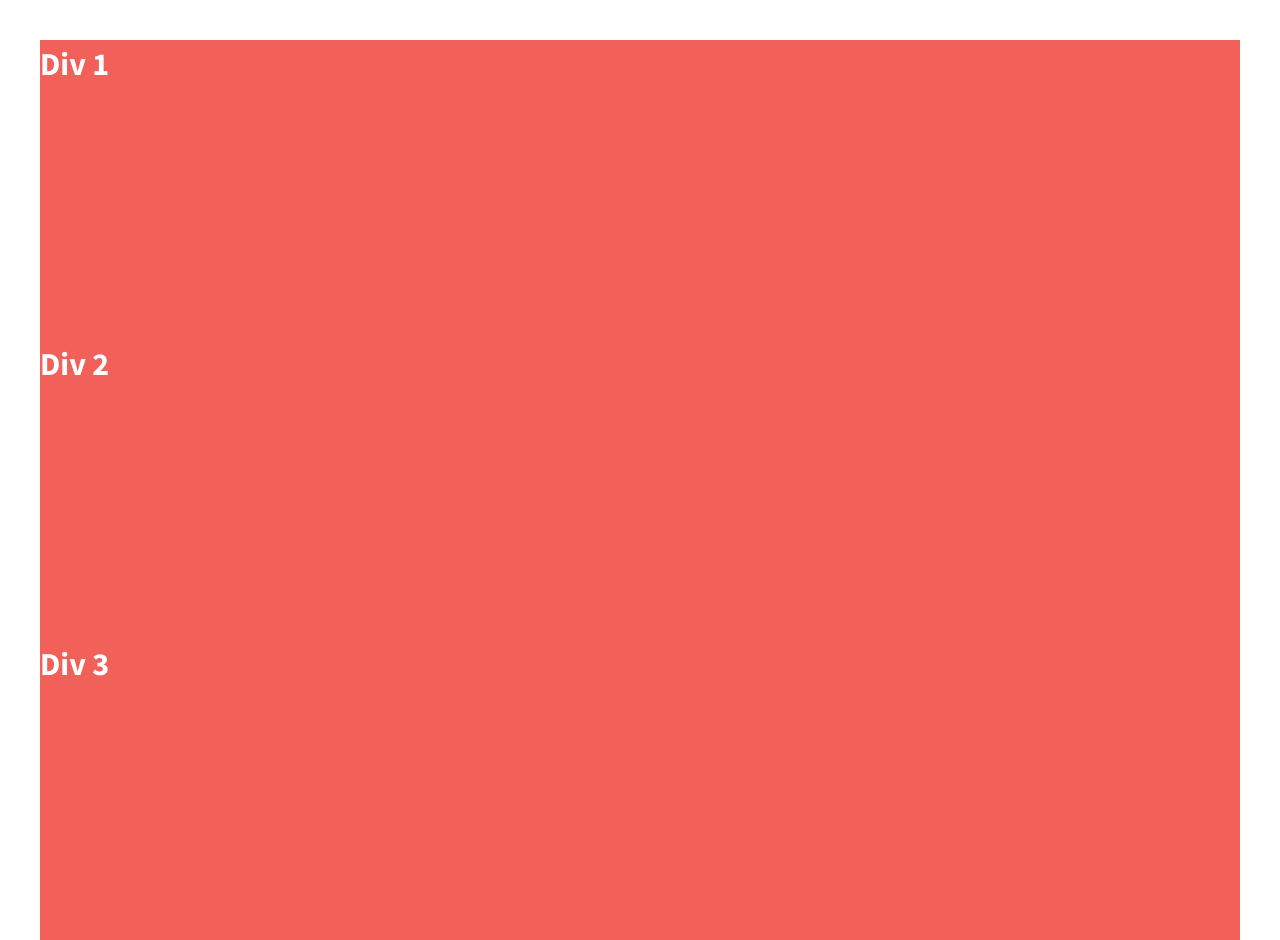
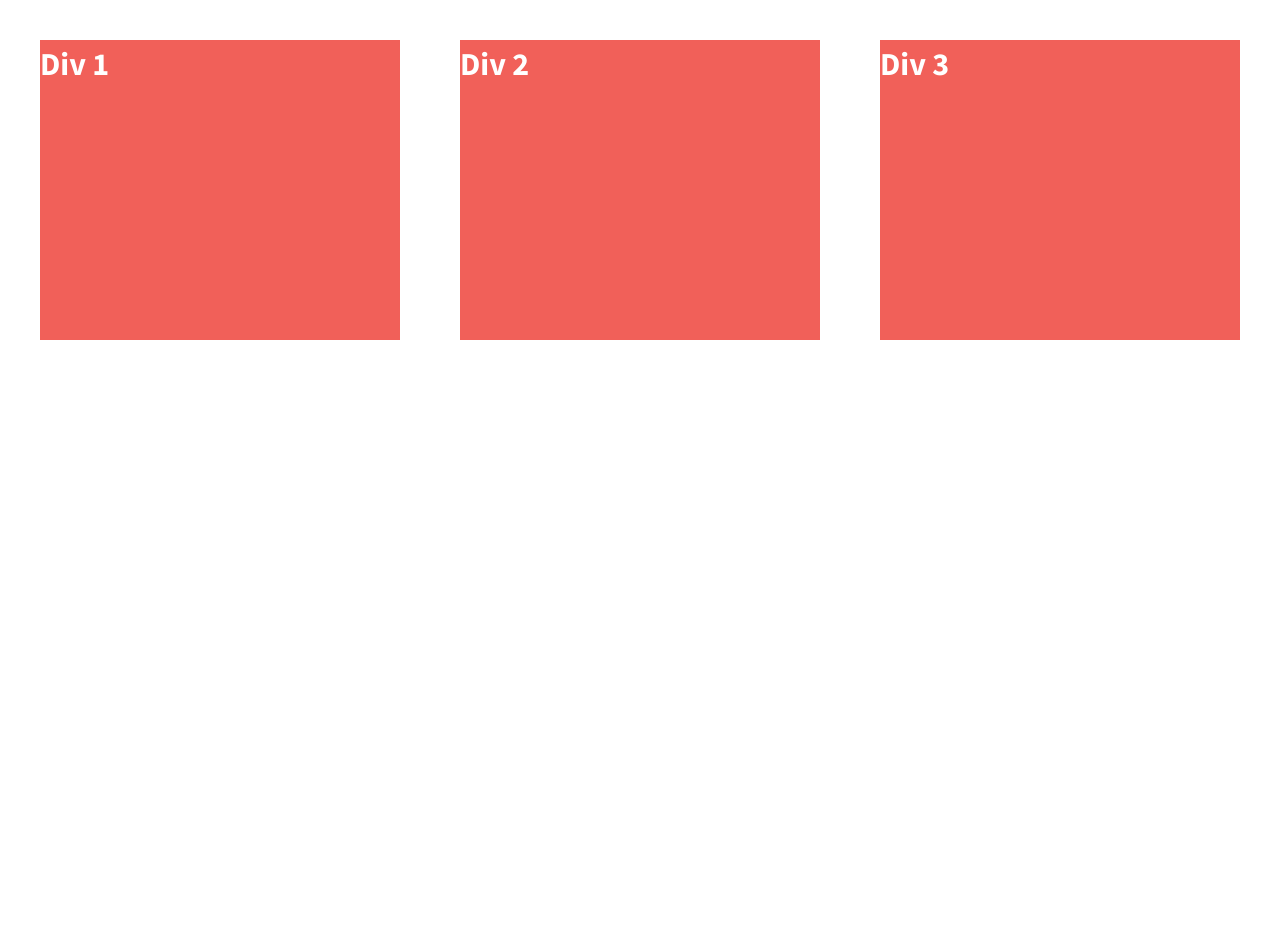
Before and after one commit to sasimapatterson/divs-flexbox-starter, a plain HTML site: page index.html in a window 1280 px wide. After the commit the page ends 880 px from the top, so only its background shows below. Drawn offline with nearby package versions, Linux system fonts and the light colour scheme.

Commit message:
Center the divs with flexbox

```diff
--- a/css/main.css
+++ b/css/main.css
@@ -110,11 +110,16 @@ body {
 
 .wrapper {
   /*add display:flex and set justify-content to space-between*/
+  display: flex;
+  justify-content: space-between;
   font-weight: 700;
 }
 
 .div-1, .div-2, .div-3 {
   /*give the divs a width of 30%, add display:flex, set justify-content and align-items to center*/
+  width: 30%;
+  justify-content: center;
+  align--items: center;
   color: #fff;
   line-height: 1.5em;
   font-size: 1.6em;
```
